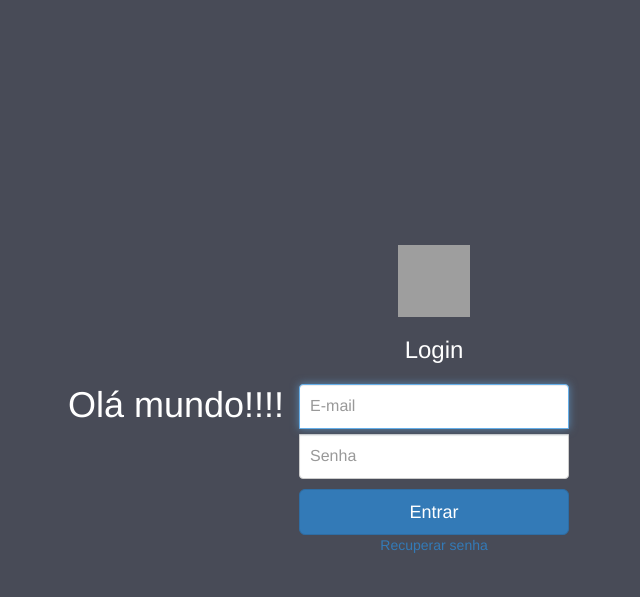
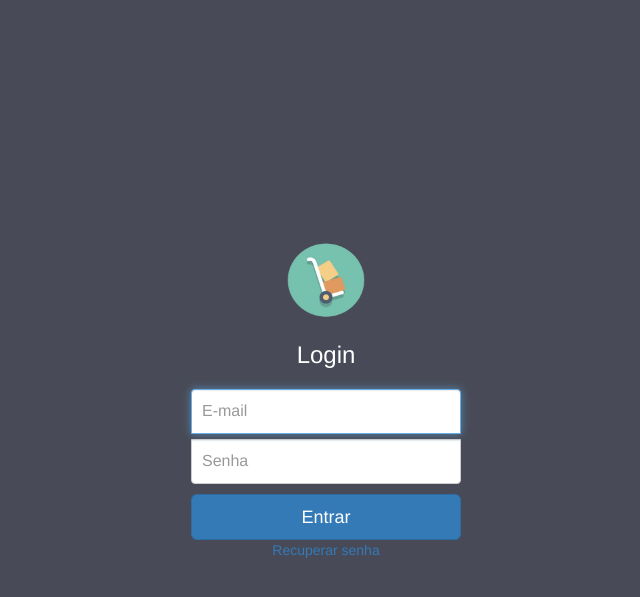
Before and after one commit to v1trovao/product-management-app, a Flask app: page /login/ in a window 1280 px wide. Shown: the top 597 px of the page, without its empty margins (314-954 px from the left). Run offline with Flask 3, Linux system fonts and the light colour scheme; some libraries are stand-ins or nearby versions; grey boxes are pictures that could not be loaded.

Commit message:
add icon login page

```diff
--- a/app/templates/login.html
+++ b/app/templates/login.html
@@ -8,11 +8,11 @@
  {% endblock %}
 
  {% block content %}
-    <h1>Olá mundo!!!!</h1>
+    <!-- Acesso Admin -->
     <form class="form-signin text-center" action="/login/" method="post">
         <img class="mb-4"
-        src="https://getbootstrap.com/docs/4.0/assets/brand/bootstrap-solid.svg"
-        alt="login" width="72" height="72">
+        src="{{url_for('.static', filename='product-flat.png')}}"
+        alt="login" width="82" height="82">
         <h1 class="h3 mb-3 font-weight-normal">Login</h1>
         <h2> {{message }}</h2>
         <div class="checkbox mb-3 ml-5">
```
Also changed, not shown: app/static/product-flat.png (added).
